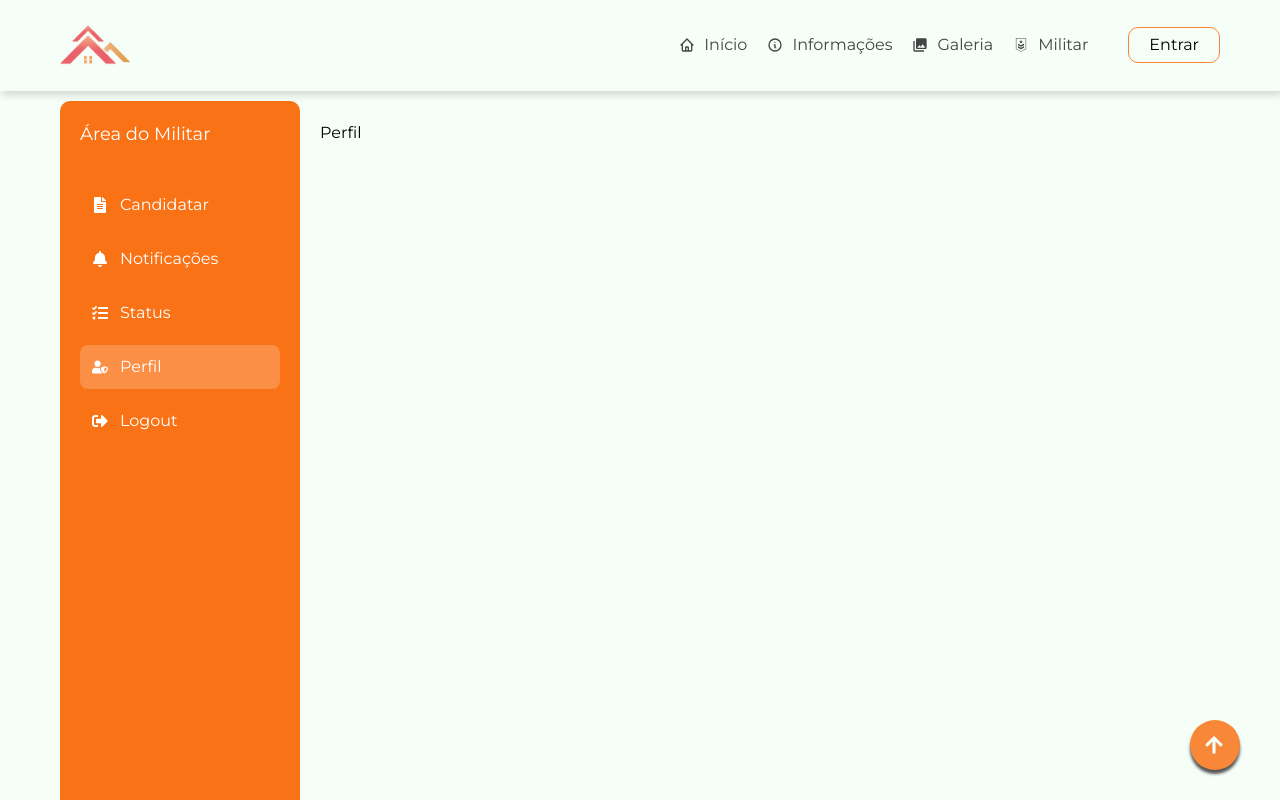
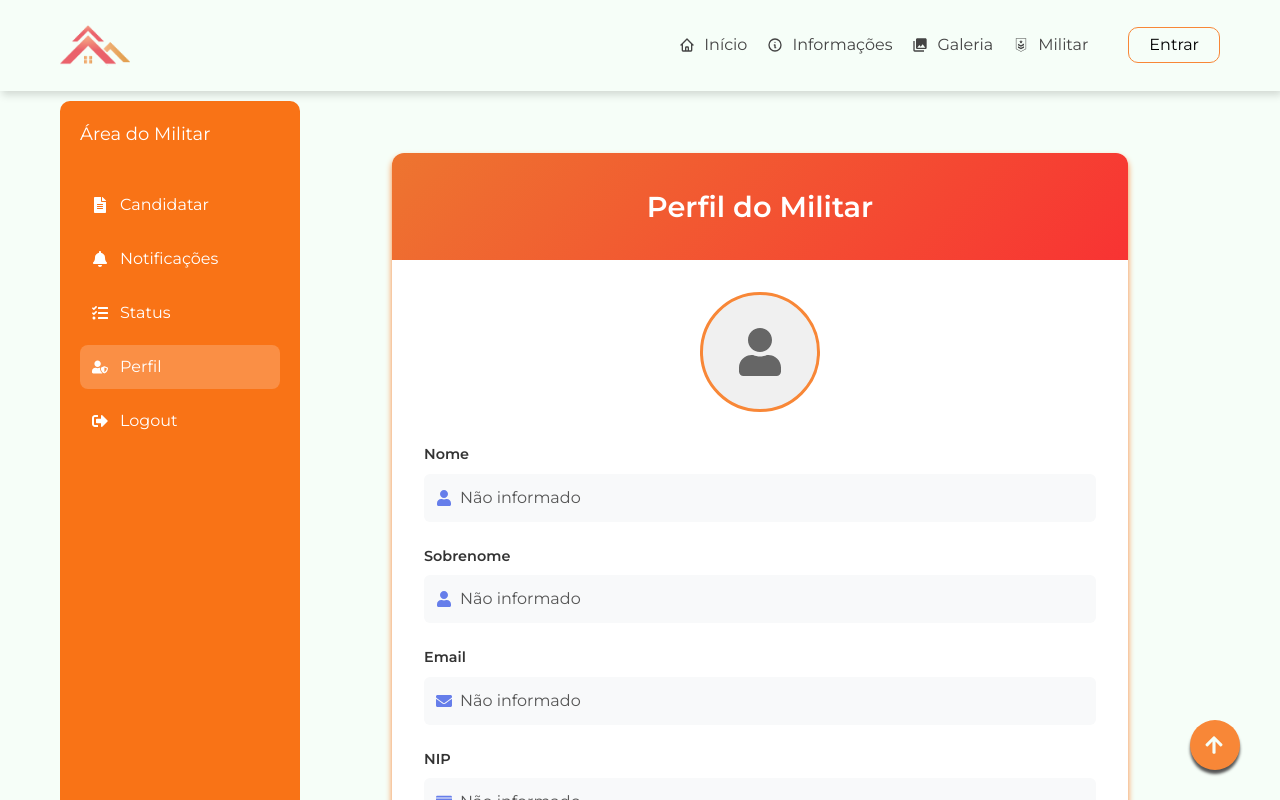
Before and after one commit to InnovaSoft360/comj-frontend-client, a React (Vite) app: page /militar/perfil in a window 1280 px wide. Shown: the top 800 px of the page. Built offline with nearby package versions, Linux system fonts and the light colour scheme; no server answers.

Commit message:
Implementa tela de login

```diff
--- a/src/components/layouts/Header/index.tsx
+++ b/src/components/layouts/Header/index.tsx
@@ -2,6 +2,7 @@ import { Link } from "react-router-dom";
 import "./styles.css";
 import logo from "../../../assets/logo/logo.png";
 import { useState } from "react";
+import { useAuth } from "../../../contexts/AuthContext";
 
 // Ícones
 import {
@@ -10,9 +11,12 @@ import {
 } from "react-icons/hi";
 import { MdPhotoLibrary as IconGallery } from "react-icons/md";
 import { GiRank3 as IconMilitary } from "react-icons/gi";
+import { FaUserCircle as IconProfile } from "react-icons/fa";
 
 export default function Header() {
   const [menuOpen, setMenuOpen] = useState(false);
+  const { user } = useAuth();
+  const isAuthenticated = !!user;
 
   const toggleMenu = () => {
     setMenuOpen(!menuOpen);
@@ -53,6 +57,13 @@ export default function Header() {
                 <IconMilitary /> Militar
               </Link>
             </li>
+            {isAuthenticated ? (
+              <li>
+                <Link to="/militar/perfil" className="navLink" onClick={closeMenu}>
+                  <IconProfile /> Perfil
+                </Link>
+              </li>
+            ) : (
               <div className="navBtn">
                 <button>
                   <Link to="/login" onClick={closeMenu}>
@@ -60,6 +71,7 @@ export default function Header() {
                   </Link>
                 </button>
               </div>
+            )}
           </ul>
 
           <div
--- /dev/null
+++ b/src/contexts/AuthContext.tsx
@@ -0,0 +1,70 @@
+import React, { createContext, useContext, useState, useEffect } from 'react';
+
+interface User {
+  id: string;
+  nome: string;
+  sobrenome: string;
+  email: string;
+  telefone?: string;
+  nip: string;
+  foto?: string | null;
+}
+
+interface AuthContextType {
+  user: User | null;
+  login: (userData: User) => void;
+  logout: () => void;
+  updateUser: (userData: Partial<User>) => void;
+  isAuthenticated: boolean;
+}
+
+const AuthContext = createContext<AuthContextType | undefined>(undefined);
+
+export const AuthProvider: React.FC<{ children: React.ReactNode }> = ({ children }) => {
+  const [user, setUser] = useState<User | null>(null);
+
+  useEffect(() => {
+    const storedUser = localStorage.getItem('militaryUser');
+    if (storedUser) {
+      setUser(JSON.parse(storedUser));
+    }
+  }, []);
+
+  const login = (userData: User) => {
+    setUser(userData);
+    localStorage.setItem('militaryUser', JSON.stringify(userData));
+  };
+
+  const logout = () => {
+    setUser(null);
+    localStorage.removeItem('militaryUser');
+  };
+
+  const updateUser = (userData: Partial<User>) => {
+    setUser(prev => {
+      const updated = { ...prev, ...userData } as User;
+      localStorage.setItem('militaryUser', JSON.stringify(updated));
+      return updated;
+    });
+  };
+
+  return (
+    <AuthContext.Provider value={{
+      user,
+      login,
+      logout,
+      updateUser,
+      isAuthenticated: !!user
+    }}>
+      {children}
+    </AuthContext.Provider>
+  );
+};
+
+export const useAuth = () => {
+  const context = useContext(AuthContext);
+  if (context === undefined) {
+    throw new Error('useAuth must be used within an AuthProvider');
+  }
+  return context;
+};
--- a/src/core/types/user.ts
+++ b/src/core/types/user.ts
@@ -2,6 +2,7 @@ export interface UserRegistration {
   nome: string;
   sobrenome: string;
   email: string;
+  telefone?: string;
   senha: string;
   foto?: File | null;
   nip: string;
@@ -15,6 +16,7 @@ export interface UserRegistrationResponse {
     nome: string;
     sobrenome: string;
     email: string;
+    telefone?: string;
     nip: string;
   };
 }
@@ -23,6 +25,7 @@ export interface RegisterFormData {
   nome: string;
   sobrenome: string;
   email: string;
+  telefone?: string;
   senha: string;
   confirmarSenha: string;
   foto: File | null;
--- a/src/core/utils/validation.ts
+++ b/src/core/utils/validation.ts
@@ -38,6 +38,7 @@ export const validarFormularioCadastro = (dados: {
   nome: string;
   sobrenome: string;
   email: string;
+  telefone?: string;
   senha: string;
   confirmarSenha: string;
   nip: string;
@@ -70,5 +71,9 @@ export const validarFormularioCadastro = (dados: {
     erros.nip = validacaoNIP.mensagem || 'NIP inválido';
   }
 
+  if (dados.telefone && !validarTelefone(dados.telefone)) {
+    erros.telefone = 'Telefone inválido. Use o formato (XX) XXXXX-XXXX';
+  }
+
   return erros;
 };
--- a/src/features/private/militar/candidatura/index.tsx
+++ b/src/features/private/militar/candidatura/index.tsx
@@ -1,14 +1,11 @@
-import React, { useState, useEffect } from 'react';
+import React, { useState } from 'react';
 import './style.css';
 import './style-responsive.css';
 
-interface DocumentFile {
-  file: File;
-  type: string;
-}
+// Interface removida pois não está sendo utilizada
 
 export default function Candidatura() {
-  const [isLoading, setIsLoading] = useState(false);
+  const [isLoading] = useState(false);
 
   const [documents, setDocuments] = useState<{
     bi: File | null;
--- a/src/features/private/militar/perfil/index.tsx
+++ b/src/features/private/militar/perfil/index.tsx
@@ -1,5 +1,69 @@
-export default function Perfil () {
+import { useAuth } from '../../../../contexts/AuthContext';
+import './style.css';
+import { FaUser, FaEnvelope, FaIdCard, FaPhone } from 'react-icons/fa';
+
+export default function Perfil() {
+  const { user } = useAuth();
+
   return (
-    <div>Perfil</div>
-  )
+    <div className="perfil-container">
+      <div className="perfil-card">
+        <div className="perfil-header">
+          <h2>Perfil do Militar</h2>
+        </div>
+
+        <div className="perfil-content">
+          <div className="perfil-photo-section">
+            <div className="photo-container">
+              <div className="photo-placeholder">
+                <FaUser size={48} />
+              </div>
+            </div>
+          </div>
+
+          <div className="perfil-info">
+            <div className="info-group">
+              <label>Nome</label>
+              <div className="info-value">
+                <FaUser className="info-icon" />
+                {user?.nome || 'Não informado'}
+              </div>
+            </div>
+
+            <div className="info-group">
+              <label>Sobrenome</label>
+              <div className="info-value">
+                <FaUser className="info-icon" />
+                {user?.sobrenome || 'Não informado'}
+              </div>
+            </div>
+
+            <div className="info-group">
+              <label>Email</label>
+              <div className="info-value">
+                <FaEnvelope className="info-icon" />
+                {user?.email || 'Não informado'}
+              </div>
+            </div>
+
+            <div className="info-group">
+              <label>NIP</label>
+              <div className="info-value">
+                <FaIdCard className="info-icon" />
+                {user?.nip || 'Não informado'}
+              </div>
+            </div>
+
+            <div className="info-group">
+              <label>Telefone</label>
+              <div className="info-value">
+                <FaPhone className="info-icon" />
+                {user?.telefone || 'Não informado'}
+              </div>
+            </div>
+          </div>
+        </div>
+      </div>
+    </div>
+  );
 }
--- /dev/null
+++ b/src/features/private/militar/perfil/style.css
@@ -0,0 +1,119 @@
+.perfil-container {
+  padding: 2rem;
+  max-width: 800px;
+  margin: 0 auto;
+  min-height: 100vh;
+  display: flex;
+  align-items: center;
+}
+
+.perfil-card {
+  background: white;
+  border-radius: 12px;
+  box-shadow: 0 4px 6px #f88737;
+  overflow: hidden;
+  width: 100%;
+}
+
+.perfil-header {
+  background: linear-gradient(135deg, rgba(236, 107, 33, 0.933) 0%, #f83333 100%);
+  color: white;
+  padding: 2rem;
+  text-align: center;
+}
+
+.perfil-header h2 {
+  margin: 0;
+  font-size: 1.8rem;
+  font-weight: 600;
+}
+
+.perfil-content {
+  padding: 2rem;
+}
+
+.perfil-photo-section {
+  display: flex;
+  justify-content: center;
+  margin-bottom: 2rem;
+}
+
+.photo-container {
+  position: relative;
+}
+
+.photo-placeholder {
+  width: 120px;
+  height: 120px;
+  border-radius: 50%;
+  background: #f0f0f0;
+  display: flex;
+  align-items: center;
+  justify-content: center;
+  border: 3px solid #f88737;
+  color: #666;
+}
+
+.perfil-info {
+  display: grid;
+  gap: 1.5rem;
+}
+
+.info-group {
+  display: flex;
+  flex-direction: column;
+  gap: 0.5rem;
+}
+
+.info-group label {
+  font-weight: 600;
+  color: #333;
+  font-size: 0.9rem;
+}
+
+.info-value {
+  display: flex;
+  align-items: center;
+  gap: 0.5rem;
+  padding: 0.75rem;
+  background: #f8f9fa;
+  border-radius: 6px;
+  color: #555;
+}
+
+.info-icon {
+  color: #667eea;
+}
+
+/* Responsive Design */
+@media (max-width: 768px) {
+  .perfil-container {
+    padding: 1rem;
+  }
+
+  .perfil-header {
+    padding: 1.5rem;
+  }
+
+  .perfil-content {
+    padding: 1.5rem;
+  }
+
+  .perfil-header h2 {
+    font-size: 1.5rem;
+  }
+}
+
+@media (max-width: 480px) {
+  .perfil-container {
+    padding: 0.5rem;
+  }
+
+  .perfil-header {
+    padding: 1rem;
+  }
+
+  .perfil-content {
+    padding: 1rem;
+  }
+}
--- a/src/features/public/auth/register/index.tsx
+++ b/src/features/public/auth/register/index.tsx
@@ -81,6 +81,7 @@ export default function RegisterMilitar() {
       nome: formData.nome,
       sobrenome: formData.sobrenome,
       email: formData.email,
+      telefone: formData.telefone,
       senha: formData.senha,
       confirmarSenha: formData.confirmarSenha,
       nip: formData.nip
@@ -104,8 +105,20 @@ export default function RegisterMilitar() {
       });
 
       if (response.success) {
+        // Store user data in localStorage for profile access
+        const userData = {
+          id: response.user?.id || '',
+          nome: formData.nome,
+          sobrenome: formData.sobrenome,
+          email: formData.email,
+          telefone: formData.telefone,
+          nip: formData.nip,
+          foto: previewFoto
+        };
+
+        localStorage.setItem('militaryUser', JSON.stringify(userData));
         alert(response.message || "Cadastro realizado com sucesso!");
-        navigate("/login");
+        navigate("/militar/perfil");
       } else {
         setError(response.message || "Erro ao realizar cadastro");
       }
@@ -184,6 +197,18 @@ export default function RegisterMilitar() {
           </div>
 
           <div className="form-group">
+            <label htmlFor="telefone">Telefone</label>
+            <input
+              type="tel"
+              id="telefone"
+              name="telefone"
+              placeholder="(XX) XXXXX-XXXX"
+              value={formData.telefone}
+              onChange={handleChange}
+            />
+          </div>
+
+          <div className="form-group">
             <label htmlFor="foto">Foto</label>
             <div className="file-upload-container">
               <input
```
Also changed, not shown: src/app/App.tsx (+8 -5 lines). Lines whose indentation alone changed are shown as unchanged.
